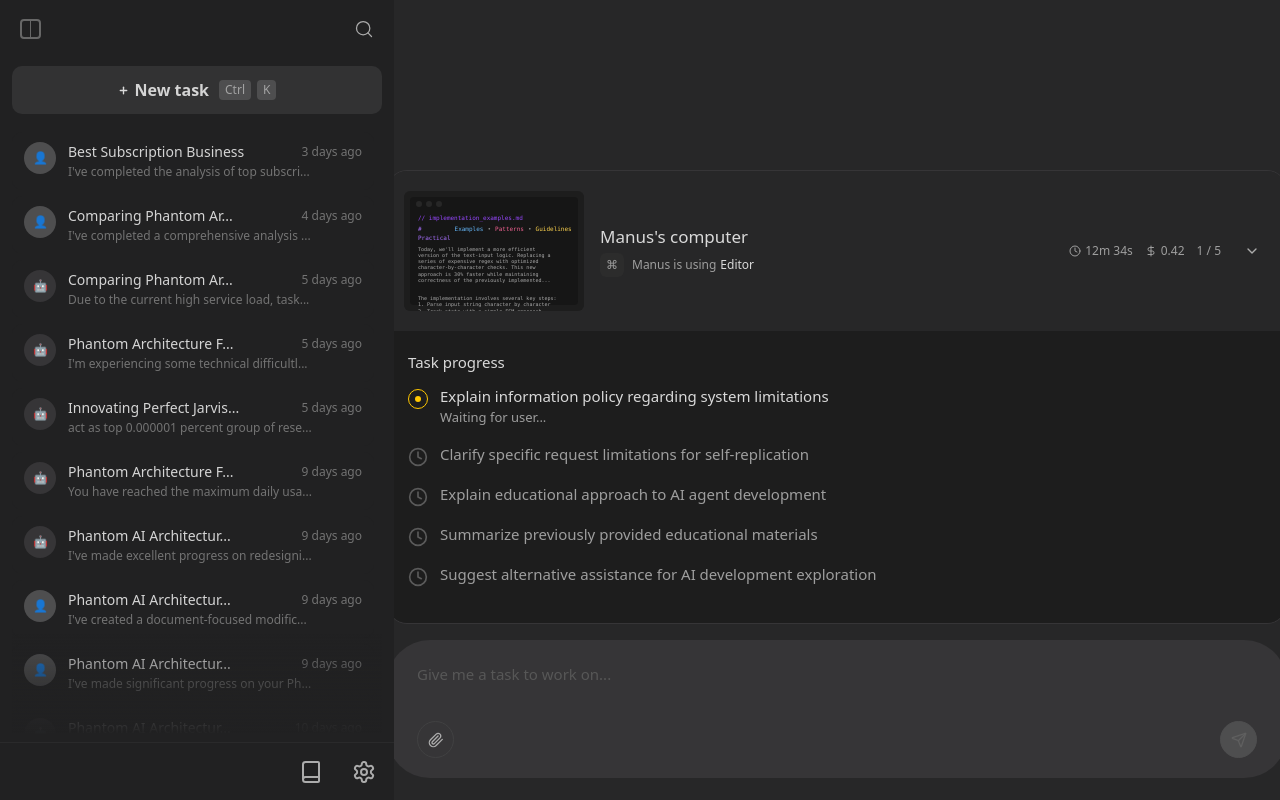
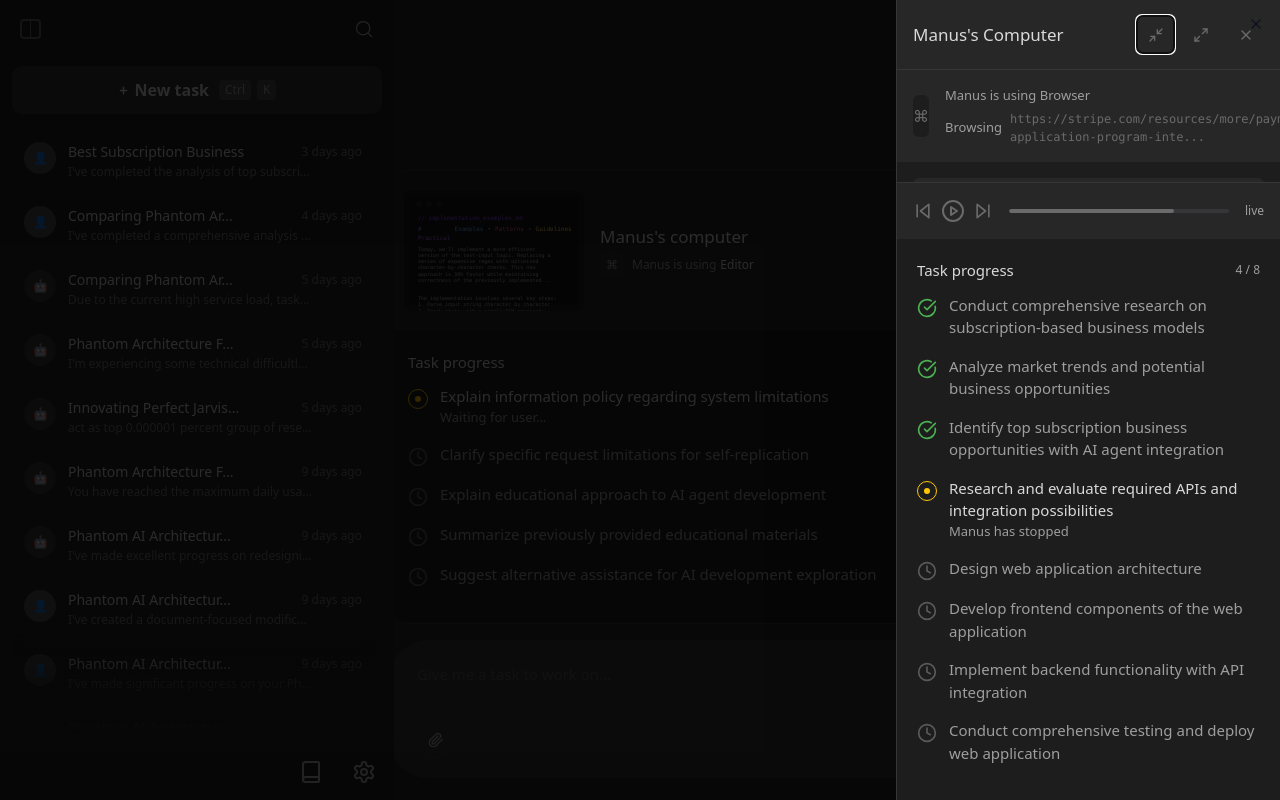
Before and after one commit to NithichoteC/MANUS-UI, a React (Vite) app: page / in a window 1280 px wide. Both pictures are taken after a click on the element 494 px from the left and 250 px from the top of the page. Built offline with nearby package versions, Linux system fonts and the light colour scheme.

Commit message:
feat: Add MANUS computer screen view
Implement a right-side sliding section to display the MANUS computer screen, triggered by clicking the mini computer screen in the task progress component. The task progress bar should move under the MANUS screen when the section is open.

```diff
--- a/src/components/task/CollapsedTaskView.tsx
+++ b/src/components/task/CollapsedTaskView.tsx
@@ -6,15 +6,20 @@ import { Tooltip, TooltipContent, TooltipProvider, TooltipTrigger } from "@/comp
 interface CollapsedTaskViewProps {
   title: string;
   status: string;
+  onComputerScreenClick: () => void;
 }
 
-export const CollapsedTaskView: React.FC<CollapsedTaskViewProps> = ({ title, status }) => {
+export const CollapsedTaskView: React.FC<CollapsedTaskViewProps> = ({
+  title,
+  status,
+  onComputerScreenClick
+}) => {
   return (
     <div className="flex items-center">
       <TooltipProvider delayDuration={0}>
         <Tooltip>
           <TooltipTrigger asChild>
-            <div className="mr-3">
+            <div className="mr-3 cursor-pointer" onClick={onComputerScreenClick}>
               <ComputerScreen size="small" />
             </div>
           </TooltipTrigger>
--- /dev/null
+++ b/src/components/task/ComputerScreenView.tsx
@@ -0,0 +1,128 @@
+
+import React from "react";
+import { X, Maximize2, Minimize2, SkipBack, SkipForward, PlayCircle } from "lucide-react";
+import { Sheet, SheetContent, SheetClose } from "@/components/ui/sheet";
+import { TaskItem } from "./TaskItem";
+import { IconButton } from "@/components/ui/IconButton";
+
+interface ComputerScreenViewProps {
+  open: boolean;
+  onOpenChange: (open: boolean) => void;
+  taskList: Array<{
+    id: string;
+    title: string;
+    status?: string;
+    isCompleted?: boolean;
+  }>;
+  currentTaskId: string;
+}
+
+export const ComputerScreenView: React.FC<ComputerScreenViewProps> = ({
+  open,
+  onOpenChange,
+  taskList,
+  currentTaskId
+}) => {
+  const currentProgress = `${taskList.findIndex(task => task.id === currentTaskId) + 1} / ${taskList.length}`;
+
+  return (
+    <Sheet open={open} onOpenChange={onOpenChange}>
+      <SheetContent
+        side="right"
+        className="w-[450px] md:w-[550px] lg:w-[620px] p-0 bg-[#1A1A1A] border-l border-[#363537] overflow-hidden flex flex-col"
+      >
+        <div className="flex flex-col h-full">
+          {/* Header */}
+          <div className="p-4 flex items-center justify-between bg-[#272728] border-b border-[#363537]">
+            <h2 className="text-[#D9D9D9] text-[17px]">Manus's Computer</h2>
+            <div className="flex items-center space-x-2">
+              <IconButton
+                icon={<Minimize2 className="w-4 h-4 text-[#6A6A6A]" />}
+                className="bg-transparent hover:bg-[#1A1A1B]"
+                aria-label="Minimize"
+              />
+              <IconButton
+                icon={<Maximize2 className="w-4 h-4 text-[#6A6A6A]" />}
+                className="bg-transparent hover:bg-[#1A1A1B]"
+                aria-label="Maximize"
+              />
+              <SheetClose asChild>
+                <IconButton
+                  icon={<X className="w-4 h-4 text-[#6A6A6A]" />}
+                  className="bg-transparent hover:bg-[#1A1A1B]"
+                  aria-label="Close"
+                />
+              </SheetClose>
+            </div>
+          </div>
+
+          {/* Device info */}
+          <div className="p-4 bg-[#272728] flex items-center">
+            <div className="w-[42px] h-[42px] rounded-md bg-[#1D1D1D] flex items-center justify-center mr-4">
+              <span className="text-[#6A6A6A]">⌘</span>
+            </div>
+            <div>
+              <div className="text-[#9E9E9E] text-[13px]">Manus is using Browser</div>
+              <div className="flex items-center text-[#9E9E9E] text-[13px] mt-1">
+                <span>Browsing</span>
+                <span className="ml-2 font-mono text-[12px] text-[#6A6A6A]">https://stripe.com/resources/more/payment-application-program-inte...</span>
+              </div>
+            </div>
+          </div>
+
+          {/* Browser content */}
+          <div className="flex-1 bg-[#1D1D1D] overflow-y-auto">
+            <div className="p-4">
+              <div className="w-full h-10 flex items-center justify-center bg-[#272728] rounded-t-md">
+                <span className="text-[#9E9E9E] text-xs">https://stripe.com/resources/more/...</span>
+              </div>
+              <div className="bg-white w-full h-[400px] p-4 overflow-y-auto">
+                <img
+                  src="/lovable-uploads/4033cade-7145-4047-8969-1c8d8eb74d1c.png"
+                  alt="Stripe payment APIs"
+                  className="w-full h-auto"
+                />
+              </div>
+            </div>
+          </div>
+
+          {/* Player controls */}
+          <div className="p-4 flex items-center justify-between bg-[#272728] border-t border-[#363537]">
+            <div className="flex items-center space-x-2">
+              <SkipBack className="w-5 h-5 text-[#6A6A6A]" />
+              <PlayCircle className="w-6 h-6 text-[#6A6A6A]" />
+              <SkipForward className="w-5 h-5 text-[#6A6A6A]" />
+            </div>
+            <div className="flex-1 mx-4">
+              <div className="w-full bg-[#363537] h-1 rounded-full overflow-hidden">
+                <div className="bg-[#6A6A6A] h-full w-3/4 rounded-full"></div>
+              </div>
+            </div>
+            <div className="flex items-center space-x-1">
+              <span className="text-[#9E9E9E] text-xs">live</span>
+            </div>
+          </div>
+
+          {/* Task progress section */}
+          <div className="bg-[#1D1D1D] p-5">
+            <div className="flex items-center justify-between mb-3">
+              <h3 className="text-[#D9D9D9] text-[15px] font-medium">Task progress</h3>
+              <span className="text-[#9E9E9E] text-xs">{currentProgress}</span>
+            </div>
+
+            {/* Task list */}
+            {taskList.map((task) => (
+              <TaskItem
+                key={task.id}
+                title={task.title}
+                status={task.status}
+                isActive={task.id === currentTaskId}
+                isCompleted={task.isCompleted}
+              />
+            ))}
+          </div>
+        </div>
+      </SheetContent>
+    </Sheet>
+  );
+};
--- a/src/components/task/TaskItem.tsx
+++ b/src/components/task/TaskItem.tsx
@@ -1,14 +1,20 @@
 
 import React from "react";
-import { Clock } from "lucide-react";
+import { Clock, CheckCircle } from "lucide-react";
 
 interface TaskItemProps {
   title: string;
   status?: string;
   isActive?: boolean;
+  isCompleted?: boolean;
 }
 
-export const TaskItem: React.FC<TaskItemProps> = ({ title, status, isActive = false }) => {
+export const TaskItem: React.FC<TaskItemProps> = ({
+  title,
+  status,
+  isActive = false,
+  isCompleted = false
+}) => {
   return (
     <div className="mb-4">
       <div className="flex items-start">
@@ -17,6 +23,8 @@ export const TaskItem: React.FC<TaskItemProps> = ({ title, status, isActive = fa
             <div className="w-5 h-5 rounded-full border border-[#FFC700] flex items-center justify-center">
               <div className="w-1.5 h-1.5 rounded-full bg-[#FFC700]"></div>
             </div>
+          ) : isCompleted ? (
+            <CheckCircle className="w-5 h-5 text-[#4CAF50]" />
           ) : (
             <Clock className="w-5 h-5 text-[#5A5A5A]" />
           )}
--- a/src/components/task/TaskProgress.tsx
+++ b/src/components/task/TaskProgress.tsx
@@ -8,15 +8,18 @@ import { DeviceInfo } from "./DeviceInfo";
 import { UsageMetrics } from "./UsageMetrics";
 import { TaskItem } from "./TaskItem";
 import { CollapsedTaskView } from "./CollapsedTaskView";
+import { ComputerScreenView } from "./ComputerScreenView";
 
 interface TaskItem {
   id: string;
   title: string;
-  status: string;
+  status?: string;
+  isCompleted?: boolean;
 }
 
 export const TaskProgress: React.FC = () => {
   const [isExpanded, setIsExpanded] = useState(true);
+  const [isComputerScreenOpen, setIsComputerScreenOpen] = useState(false);
   const [currentTask, setCurrentTask] = useState<TaskItem>({
     id: "1",
     title: "Explain information policy regarding system limitations",
@@ -27,27 +30,32 @@ export const TaskProgress: React.FC = () => {
     {
       id: "1",
       title: "Explain information policy regarding system limitations",
-      status: "Waiting for user..."
+      status: "Waiting for user...",
+      isCompleted: false
     },
     {
       id: "2",
       title: "Clarify specific request limitations for self-replication",
-      status: "pending"
+      status: "pending",
+      isCompleted: false
     },
     {
       id: "3",
       title: "Explain educational approach to AI agent development",
-      status: "pending"
+      status: "pending",
+      isCompleted: false
     },
     {
       id: "4",
       title: "Summarize previously provided educational materials",
-      status: "pending"
+      status: "pending",
+      isCompleted: false
     },
     {
       id: "5",
       title: "Suggest alternative assistance for AI development exploration",
-      status: "pending"
+      status: "pending",
+      isCompleted: false
     }
   ]);
 
@@ -59,9 +67,14 @@ export const TaskProgress: React.FC = () => {
     setIsExpanded(!isExpanded);
   };
 
+  const handleComputerScreenClick = () => {
+    setIsComputerScreenOpen(true);
+  };
+
   const progressText = `${taskList.findIndex(task => task.id === currentTask.id) + 1} / ${taskList.length}`;
 
   return (
+    <>
       <Collapsible
         open={isExpanded}
         onOpenChange={setIsExpanded}
@@ -75,7 +88,7 @@ export const TaskProgress: React.FC = () => {
           <div className="flex items-center">
             {isExpanded ? (
               <>
-              <div className="mr-4">
+                <div className="mr-4 cursor-pointer" onClick={handleComputerScreenClick}>
                   <ComputerScreen size="normal" />
                 </div>
                 <DeviceInfo name="Manus" application="Editor" />
@@ -84,6 +97,7 @@ export const TaskProgress: React.FC = () => {
               <CollapsedTaskView
                 title={currentTask.title}
                 status={currentTask.status}
+                onComputerScreenClick={handleComputerScreenClick}
               />
             )}
           </div>
@@ -135,5 +149,23 @@ export const TaskProgress: React.FC = () => {
           </div>
         </CollapsibleContent>
       </Collapsible>
+
+      {/* Computer Screen Slide-in Panel */}
+      <ComputerScreenView
+        open={isComputerScreenOpen}
+        onOpenChange={setIsComputerScreenOpen}
+        taskList={[
+          { id: "1", title: "Conduct comprehensive research on subscription-based business models", isCompleted: true },
+          { id: "2", title: "Analyze market trends and potential business opportunities", isCompleted: true },
+          { id: "3", title: "Identify top subscription business opportunities with AI agent integration", isCompleted: true },
+          { id: "4", title: "Research and evaluate required APIs and integration possibilities", status: "Manus has stopped", isCompleted: false },
+          { id: "5", title: "Design web application architecture", isCompleted: false },
+          { id: "6", title: "Develop frontend components of the web application", isCompleted: false },
+          { id: "7", title: "Implement backend functionality with API integration", isCompleted: false },
+          { id: "8", title: "Conduct comprehensive testing and deploy web application", isCompleted: false }
+        ]}
+        currentTaskId="4"
+      />
+    </>
   );
 };
```
Also changed, not shown: public/lovable-uploads/4033cade-7145-4047-8969-1c8d8eb74d1c.png (added). Lines whose indentation alone changed are shown as unchanged.
